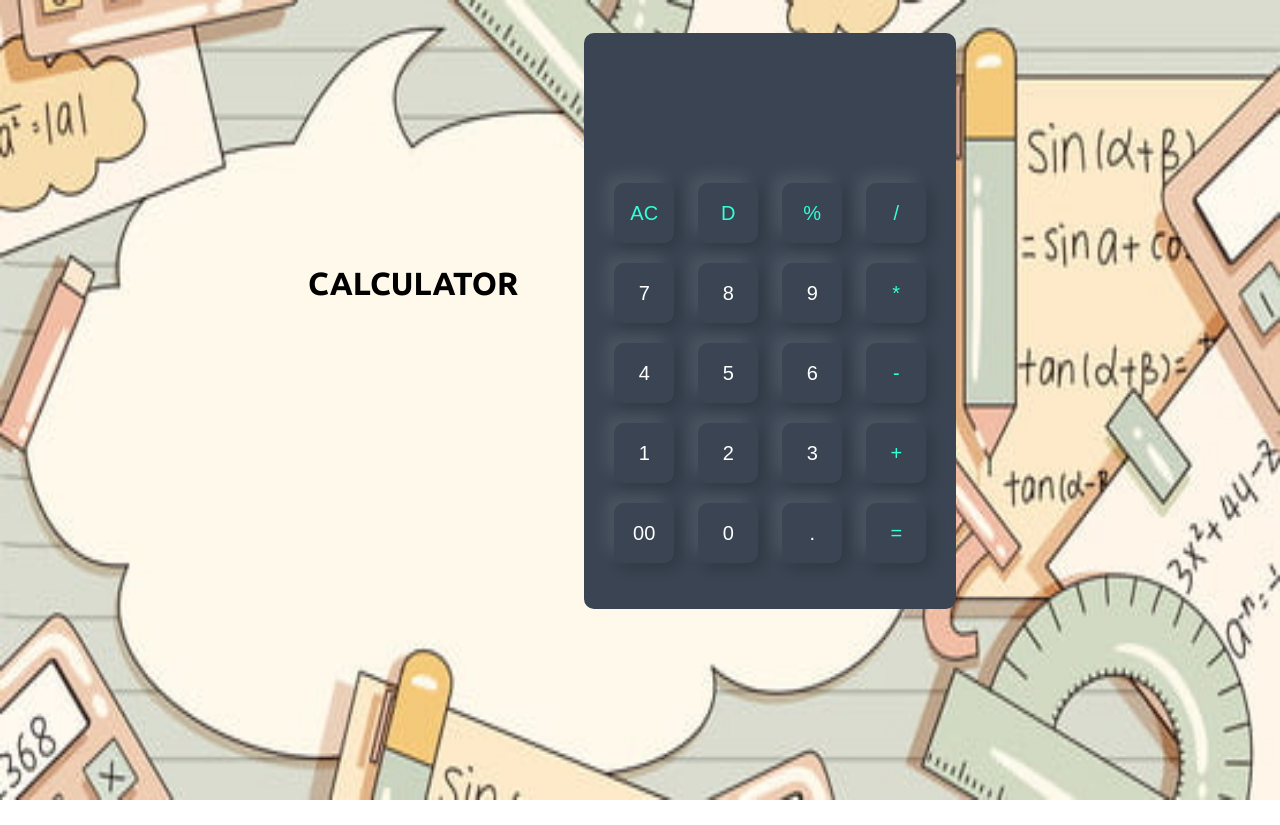
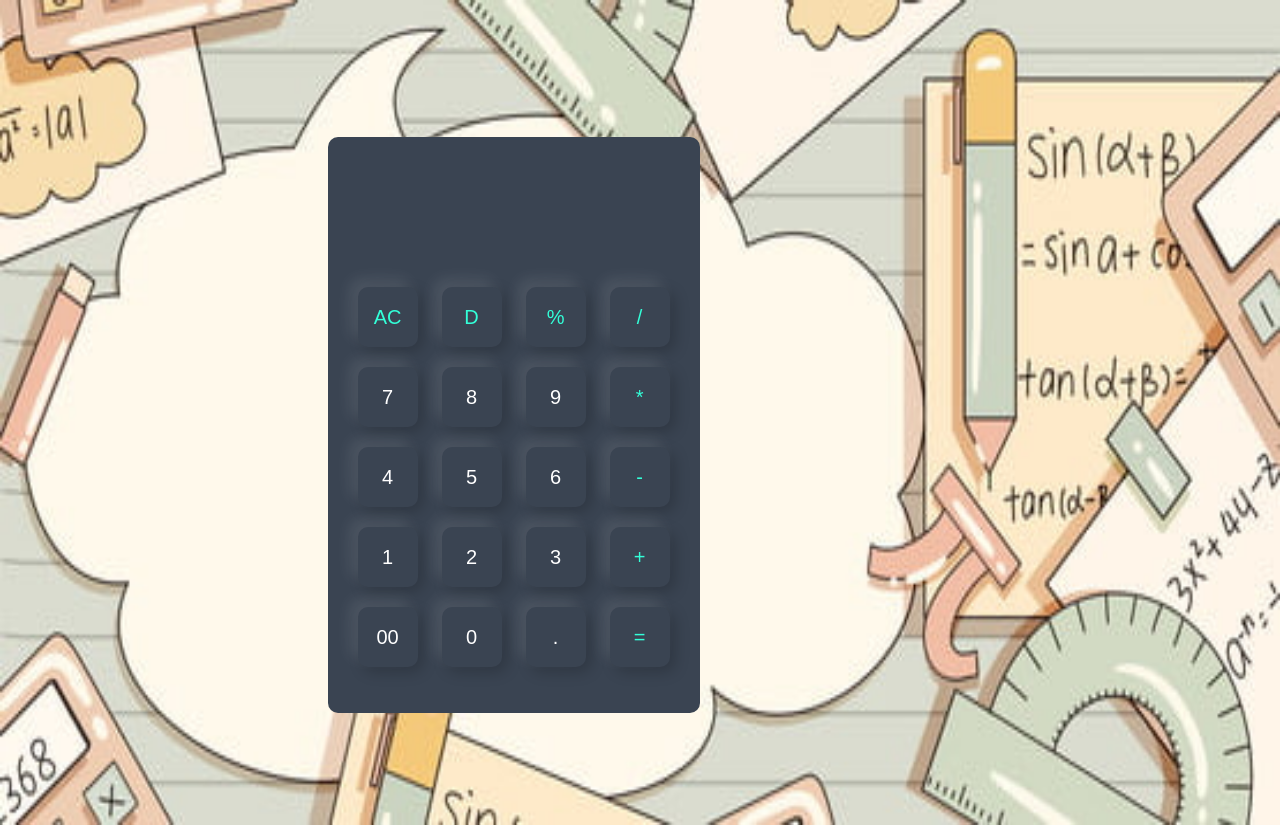
Before and after one commit to Gayathri0220/codsoft_task3, a plain HTML site: page index.html in a window 1280 px wide. Before the commit the page ends 800 px from the top, so only its background shows below. Drawn offline with Linux system fonts and the light colour scheme.

Commit message:
Update index.html

```diff
--- a/index.html
+++ b/index.html
@@ -7,10 +7,7 @@
 <link rel="stylesheet" href="stylecal.css"/>
 </head>
 <body>
-<div class="text">
-<div class="design">
-<h1 style: "padding-left: 50px; padding-bottom: 50px;">CALCULATOR</h1>
-</div>
+
 
 <div class="container">
 <div class="calculator">
```
